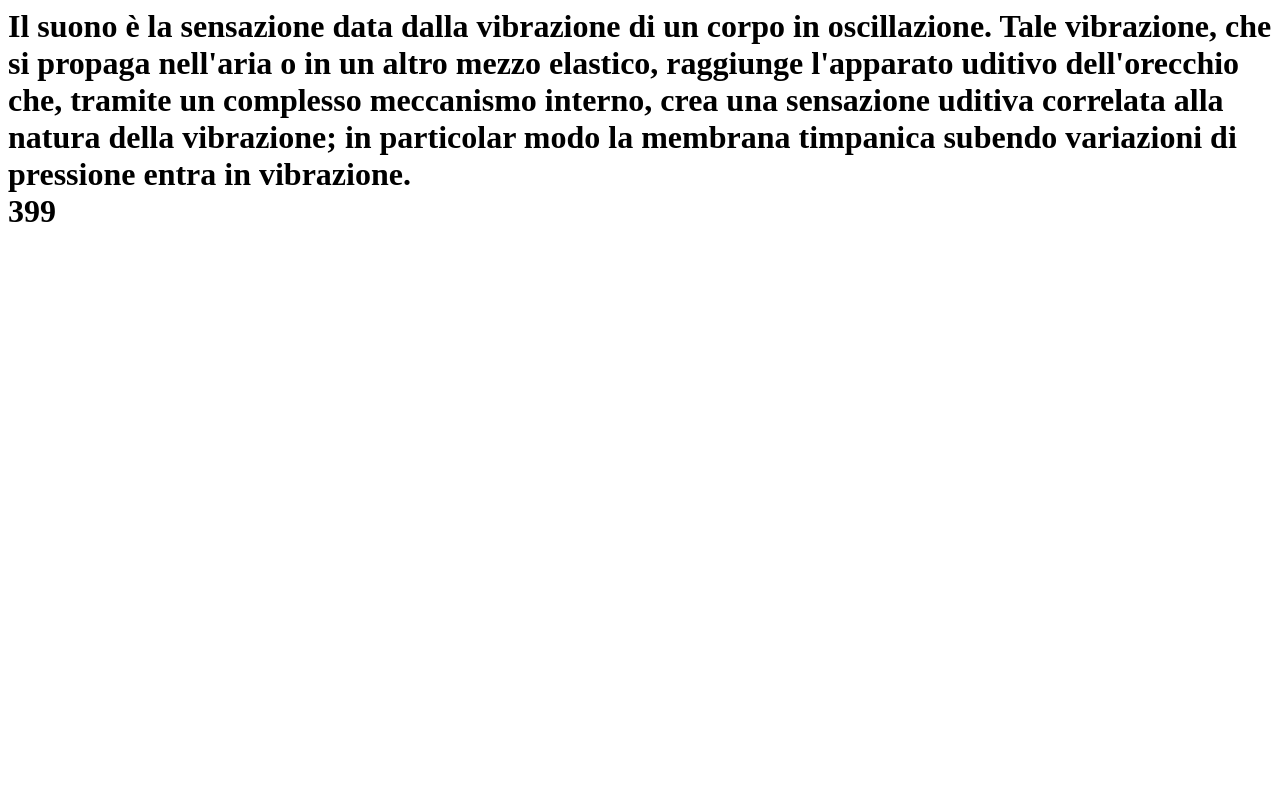
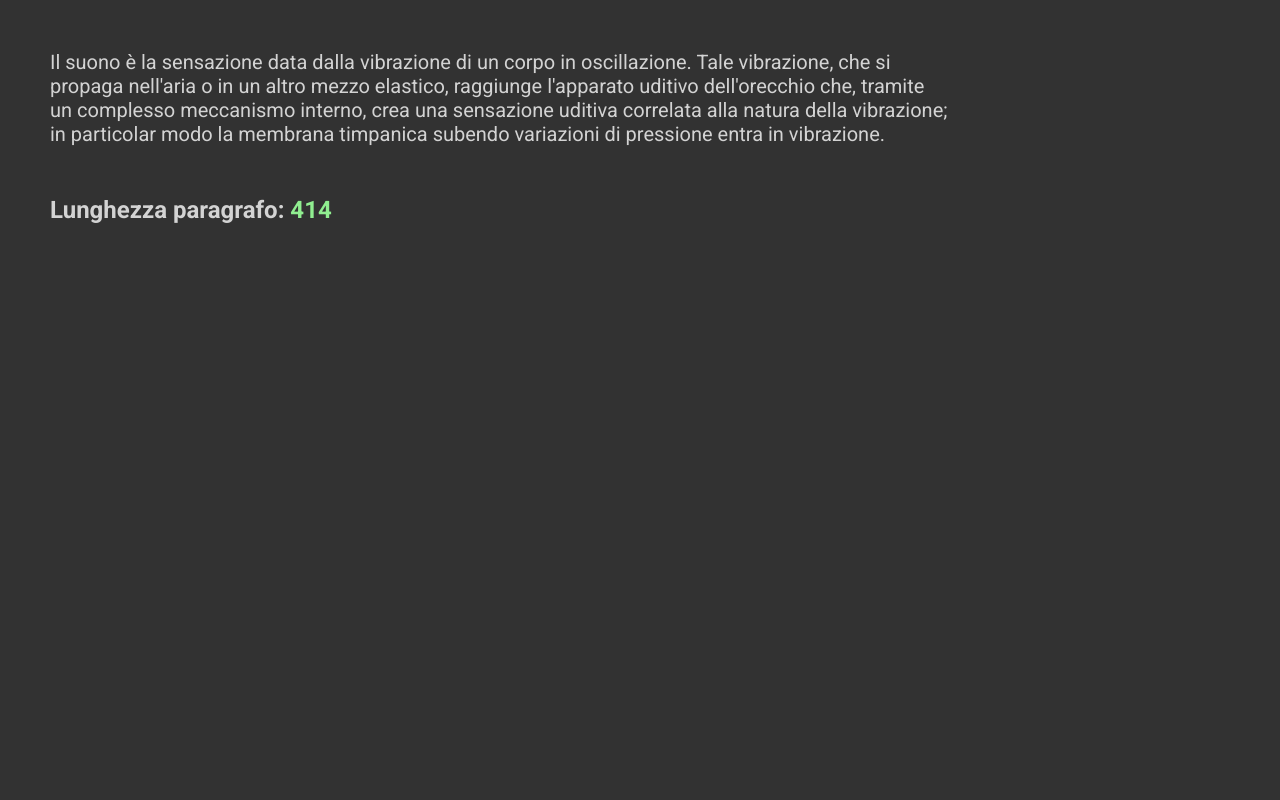
Before and after one commit to magrolorenzo/php-badwords, a PHP site: page /?badword=1 in a window 1280 px wide. Run offline with PHP 8.4, Linux system fonts and the light colour scheme.

Commit message:
Stilato css

```diff
--- /dev/null
+++ b/assets/style.css
@@ -0,0 +1,25 @@
+*{
+    margin: 0;
+    padding: 0;
+    box-sizing: border-box;
+    font-family: 'Roboto', sans-serif;
+}
+
+body{
+    background-color: #323232;
+    color: lightgrey;
+}
+
+p{
+    width: 1000px;
+    padding: 50px;
+    font-size: 20px;
+}
+
+h2{
+    padding-left: 50px;
+}
+
+h2 span{
+    color: lightgreen;
+}
--- a/index.php
+++ b/index.php
@@ -3,30 +3,37 @@ Leggete da un parametro GET della querystring una "badword"
 Sostituite all'interno del paragrafo tutte le occorrenze della "badword" con *** (3 asterischi).
 Stampate a schermo il paragrafo censurato e la lunghezza del paragrafo originale. -->
 <?php
-    $parag = "Il suono è la sensazione data dalla vibrazione di un corpo in oscillazione. Tale vibrazione, che si propaga nell'aria o in un altro mezzo elastico, raggiunge l'apparato uditivo dell'orecchio che, tramite un complesso meccanismo interno, crea una sensazione uditiva correlata alla natura della vibrazione; in particolar modo la membrana timpanica subendo variazioni di pressione entra in vibrazione.";
+    $parag = "Il suono è la sensazione data dalla vibrazione di un corpo in oscillazione.
+    Tale vibrazione, che si propaga nell'aria o in un altro mezzo elastico, raggiunge l'apparato uditivo dell'orecchio che, tramite un complesso meccanismo interno,
+    crea una sensazione uditiva correlata alla natura della vibrazione;
+    in particolar modo la membrana timpanica subendo variazioni di pressione entra in vibrazione.";
     // Esempio = vibrazione
     $badword = $_GET["badword"];
     $censored = "***";
 
     $new_parag = str_replace($badword, $censored, $parag);
+    $lunghezza = strlen($new_parag);
 ?>
 
 <html lang="en" dir="ltr">
     <head>
-        <meta charset="utf-8">
-        <title>
+       <meta charset="utf-8">
+       <meta name="viewport" content="width=device-width, initial-scale=1">
+       <link href="https://fonts.googleapis.com/css2?family=Roboto:wght@100;300;400;500;700;900&display=swap" rel="stylesheet">
+       <link rel="stylesheet" href="assets/style.css">
+       <title>
             Censuratore
         </title>
     </head>
     <body>
-        <h1>
-            <?php
-                echo $new_parag ;
-            ?>
-            <br>
-            <?php
-                echo strlen($new_parag);
-            ?>
-        </h1>
+        <p>
+            <?php echo $new_parag; ?>
+        </p>
+        <h2>
+            Lunghezza paragrafo:
+            <span>
+                <?php echo $lunghezza; ?>
+            </span>
+        </h2>
     </body>
 </html>
```
